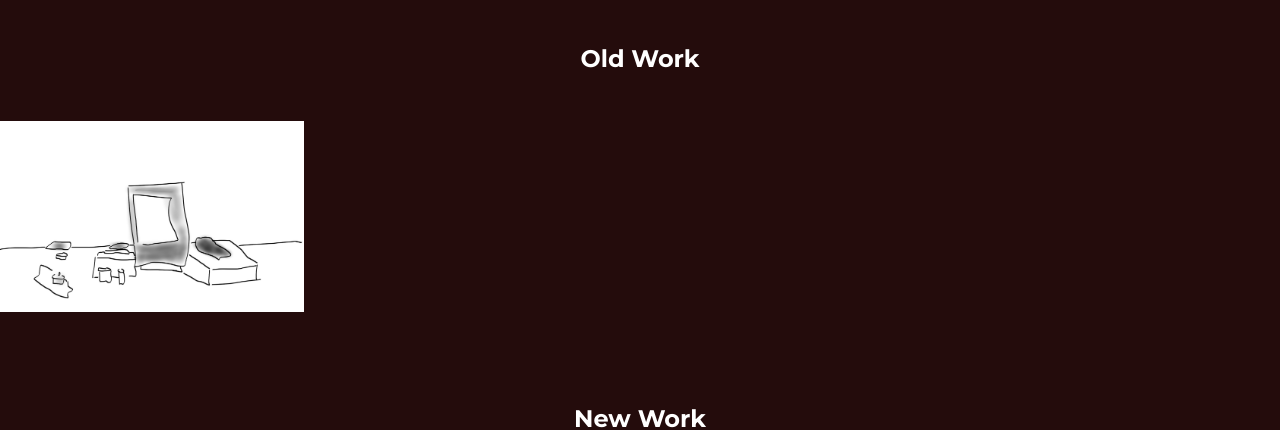
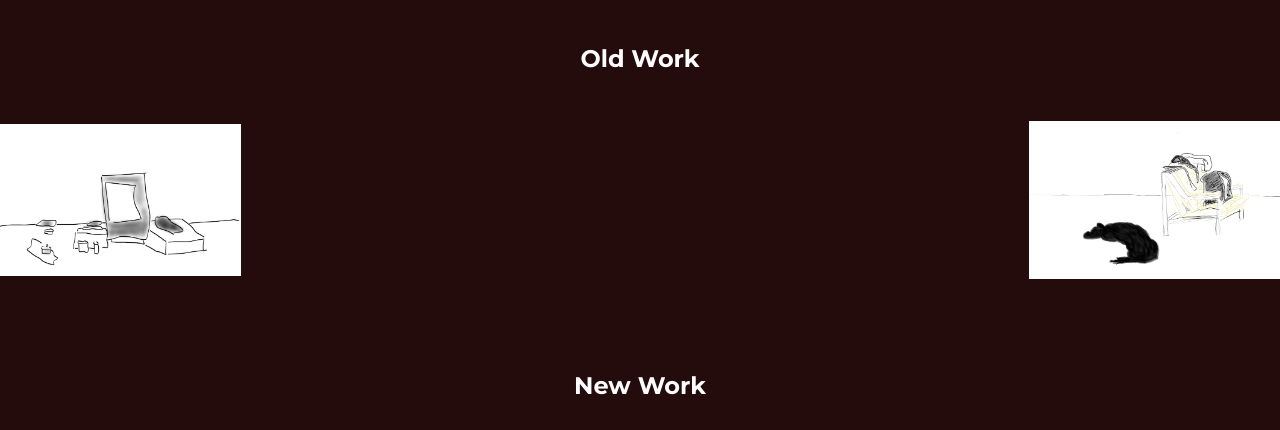
Before and after one commit to jboyd963/jboyd963.github.io, a plain HTML site: page index.html in a window 1280 px wide. Shown: the part 1080-1510 px from the top of the page. Drawn offline with Linux system fonts and the light colour scheme.

Commit message:
Update index.html

```diff
--- a/index.html
+++ b/index.html
@@ -44,6 +44,13 @@
               <span>Desk Items</span>
             </section>
           </section>
+          <section class="grid-item">
+            <img
+                src="media/dog-and-chair.png"
+                alt="Drawing of a dog and a chair"
+              />
+            <span>Dog and Chair</span>
+          </section>
         </section>
         <h3>New Work</h3>
         <section class="work">
```
